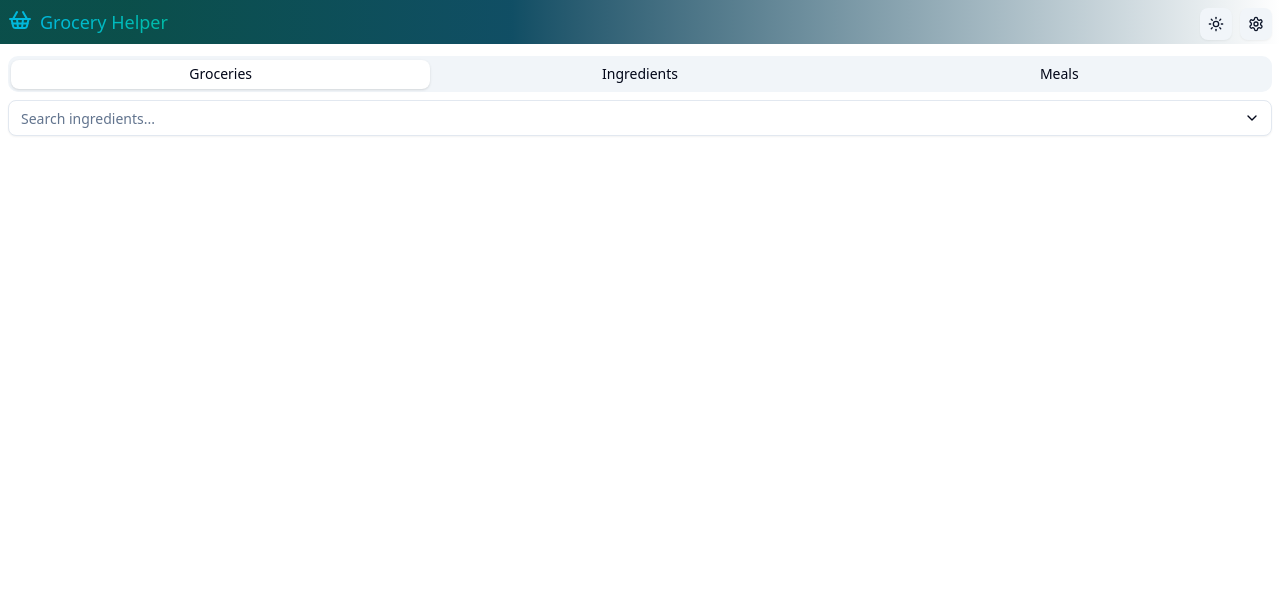
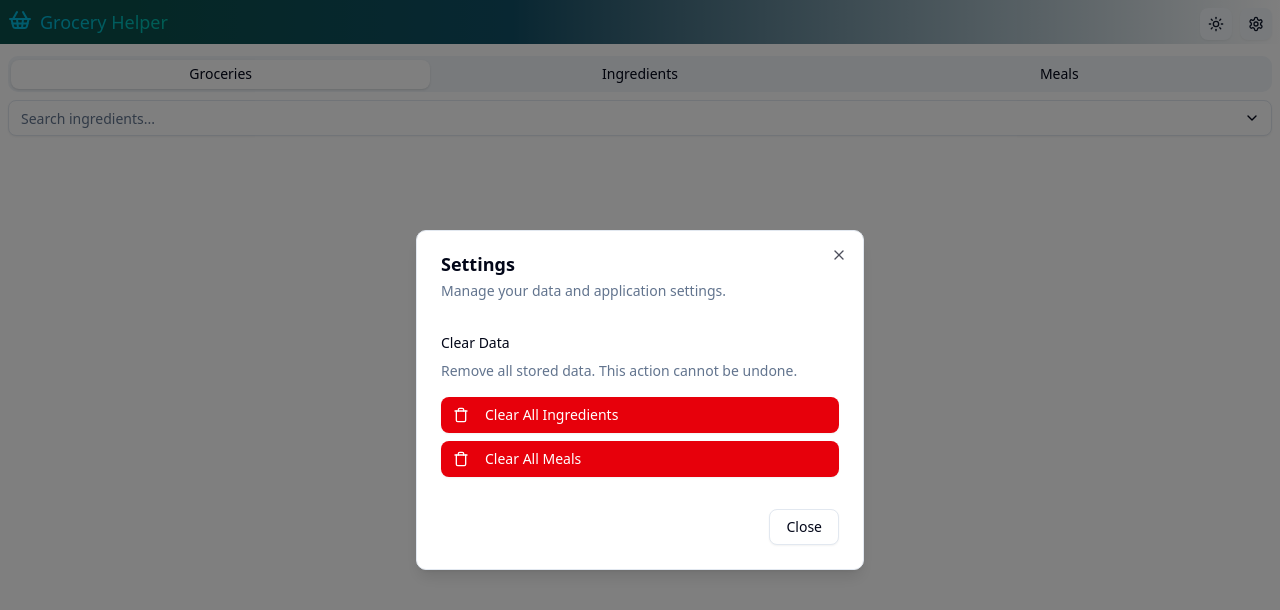
Before and after one commit to thatplatypus/SvelteGroceries, a SvelteKit app in the folder svelte-groceries/: page / in a window 1280 px wide. Both pictures are taken after a click on the button 1256 px from the left and 24 px from the top of the page. Shown: the top 610 px of the page. Built offline with nearby package versions, Linux system fonts and the light colour scheme.

Commit message:
Settings Dialog

```diff
--- /dev/null
+++ b/svelte-groceries/src/lib/components/SettingsDialog.svelte
@@ -0,0 +1,70 @@
+<script lang="ts">
+	import * as Dialog from '$lib/components/ui/dialog/';
+	import { Button } from '$lib/components/ui/button/index.js';
+	import { TrashIcon, Settings } from '@lucide/svelte';
+	import { groceryListStore } from '../../stores/groceryList';
+	import { mealStore } from '../../stores/meal';
+
+	let open = $state(false);
+
+	const clearIngredients = () => {
+		groceryListStore.value = [];
+		groceryListStore.save();
+		open = false;
+	};
+
+	const clearMeals = () => {
+		mealStore.value = [];
+		mealStore.save();
+		open = false;
+	};
+</script>
+
+<Dialog.Root bind:open>
+	<Dialog.Trigger>
+		<Button variant="secondary" size="icon" class="size-8">
+			<Settings />
+		</Button>
+	</Dialog.Trigger>
+	<Dialog.Content class="sm:max-w-md">
+		<Dialog.Header>
+			<Dialog.Title>Settings</Dialog.Title>
+			<Dialog.Description>
+				Manage your data and application settings.
+			</Dialog.Description>
+		</Dialog.Header>
+		<div class="space-y-4 py-4">
+			<div class="space-y-2">
+				<h3 class="text-sm font-medium">Clear Data</h3>
+				<p class="text-sm text-muted-foreground">
+					Remove all stored data. This action cannot be undone.
+				</p>
+			</div>
+			<div class="flex flex-col gap-2">
+				<Button
+					variant="destructive"
+					onclick={clearIngredients}
+					class="w-full justify-start"
+				>
+					<TrashIcon class="mr-2 h-4 w-4" />
+					Clear All Ingredients
+				</Button>
+				<Button
+					variant="destructive"
+					onclick={clearMeals}
+					class="w-full justify-start"
+				>
+					<TrashIcon class="mr-2 h-4 w-4" />
+					Clear All Meals
+				</Button>
+			</div>
+		</div>
+		<Dialog.Footer>
+			<Dialog.Close>
+				<Button variant="outline">
+					Close
+				</Button>
+			</Dialog.Close>
+		</Dialog.Footer>
+	</Dialog.Content>
+</Dialog.Root>
--- a/svelte-groceries/src/routes/+page.svelte
+++ b/svelte-groceries/src/routes/+page.svelte
@@ -2,11 +2,11 @@
 	import { Button } from '$lib/components/ui/button/index.js';
 	import * as Tabs from '$lib/components/ui/tabs/';
 	import { MoonIcon, SunIcon, ShoppingBasketIcon, TrashIcon } from '@lucide/svelte';
-	import Settings from '@lucide/svelte/icons/settings';
 	import Groceries from '$lib/components/Groceries.svelte';
 	import { toggleMode } from 'mode-watcher';
 	import IngredientsTab from '$lib/components/IngredientsTab.svelte';
 	import Meals from '$lib/components/Meals.svelte';
+	import SettingsDialog from '$lib/components/SettingsDialog.svelte';
 </script>
 
 <div
@@ -26,9 +26,7 @@
 			<MoonIcon class="absolute rotate-90 scale-0 !transition-all dark:rotate-0 dark:scale-100" />
 			<span class="sr-only">Toggle theme</span>
 		</Button>
-		<Button variant="secondary" size="icon" class="size-8">
-			<Settings />
-		</Button>
+		<SettingsDialog />
 	</div>
 	<Tabs.Root value="groceries" class="flex w-full p-2">
 		<Tabs.List class="flex w-full">
```
